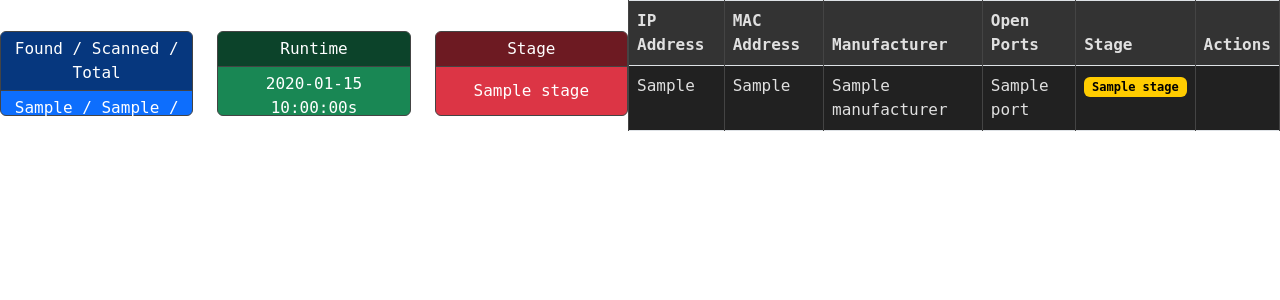
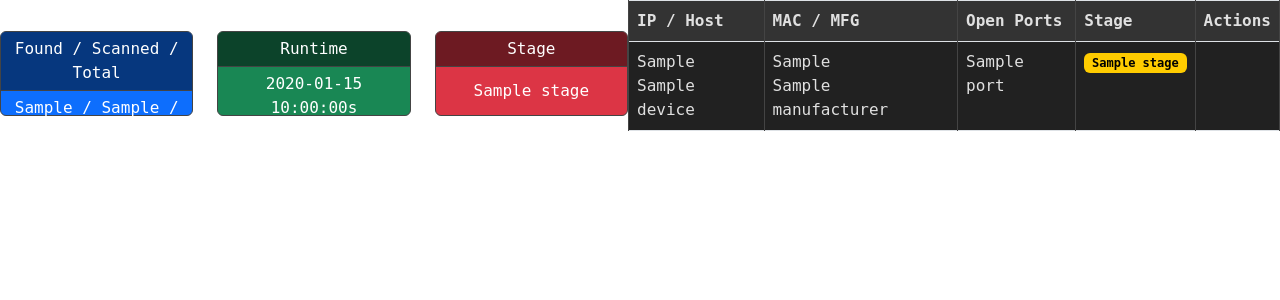
Before and after one commit to mdennis281/LANscape, a Flask app: template src/lanscape/templates/scan.html in a window 1280 px wide. Shown: the top 300 px of the page. Run offline with Flask 3, Linux system fonts and the light colour scheme; the template is opened without the code that fills it: most values are stand-ins (such as "Sample title", 1, 10 or a date in 2020); parts of the project's set-up code (start-up, migrations or seed data) failed here and were passed over.

Commit message:
restructure table

```diff
--- a/src/lanscape/templates/scan/ip-table-row.html
+++ b/src/lanscape/templates/scan/ip-table-row.html
@@ -1,7 +1,16 @@
 <tr>
-    <td>{{ device.ip }}</td>
-    <td>{{ device.mac_addr }}</td>
-    <td>{{ device.manufacturer or 'Unknown' }}</td>
+    <td>
+        <div>{{ device.ip }}</div>
+        {% if device.hostname %}
+            <div><span class=alt>{{device.hostname}}</span></div>
+        {% endif %}
+    </td>
+    <td>
+        <div>{{ device.mac_addr or 'Unknown' }}</div>
+        {% if device.manufacturer %}
+            <div><span class="alt">{{device.manufacturer}}</span></div>
+        {% endif %}
+    </td>
     <td>{{ device.ports | join(", ") }}</td>
     <td>
         {% if device.stage == 'complete' %}
--- a/src/lanscape/templates/scan/ip-table.html
+++ b/src/lanscape/templates/scan/ip-table.html
@@ -8,9 +8,8 @@
     <table class="table table-bordered table-striped">
         <thead>
             <tr>
-                <th scope="col">IP Address</th>
-                <th scope="col">MAC Address</th>
-                <th scope="col">Manufacturer</th>
+                <th scope="col">IP / <span class="alt">Host</span></th>
+                <th scope="col">MAC / <span class="alt">MFG</span></th>
                 <th scope="col">Open Ports</th>
                 <th scope="col">Stage</th>
                 <th scope="col">Actions</th>
```
